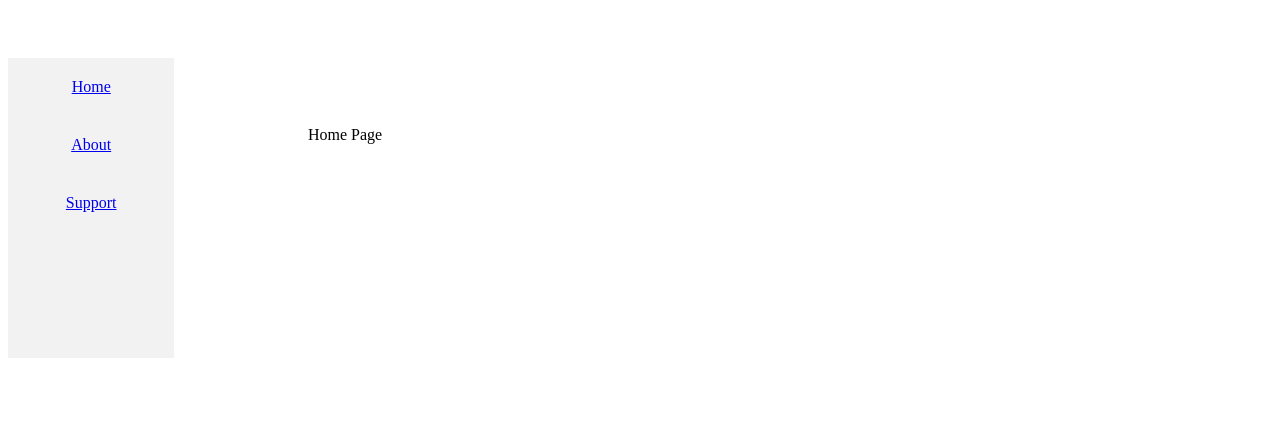
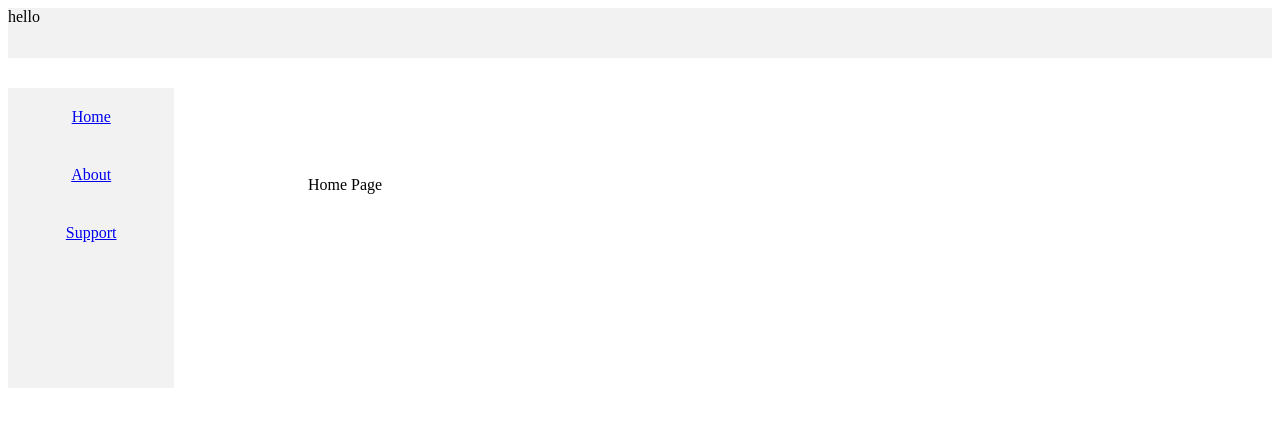
Before and after one commit to jinenab/reach-router, a React (Create React App) app: page / in a window 1280 px wide. Shown: the top 426 px of the page. Built offline with nearby package versions, Linux system fonts and the light colour scheme.

Commit message:
add an horizantal bar styled with css

```diff
--- a/src/App.js
+++ b/src/App.js
@@ -4,7 +4,7 @@ import Home from "./components/Home"
 import HomeNav from "./components/HomeNav"
 import About from "./components/About"
 import Support from "./components/Support"
-import NavBar from "./components/NavBar"
+import SideBar from "./components/SideBar"
 import User from "./components/User"
 import Dash from './components/Dash';
 import DashboardNav from './components/DashboardNav';
@@ -12,24 +12,19 @@ import DashHome from './components/DashHome';
 import Team from './components/Team';
 import NotFound from './components/NotFound';
 import  "./style.scss"
+import NavBar from './components/NavBar/navBar';
 function App() {
 return(<div>
-
-    <NavBar className="NavBar" >
+<NavBar></NavBar>
+    <SideBar  >
     <Location>
   {props =>
      props.location.pathname ==="/"?
      (<HomeNav/>):(<DashboardNav/>)
  }
 </Location>
-        {/* <Router primary={false}>
-            <HomeNav path="/*" />
-            <DashboardNav path="dashboard/*" />
 
-
-
-        </Router> */}
-    </NavBar>
+    </SideBar>
     <Router className="Router">
         <Home path="/" exact/>
         <About path="about" exact/>
--- a/src/components/NavBar/index.js
+++ b/src/components/NavBar/index.js
@@ -1,2 +1,2 @@
-import NavBar from "./navBar"
+import NavBar from "./navBar";
 export default NavBar
--- a/src/components/NavBar/navBar.js
+++ b/src/components/NavBar/navBar.js
@@ -1,15 +1,8 @@
 import React from "react"
-import {Link} from "@reach/router"
 function NavBar(props){
-    return(    <div>
-        {/* <nav>
+    return(    <div className="NavBar">
 
-            <div><Link to="/">Home</Link> </div>
-            <div><Link to="about"> About</Link> </div>
-            <div><Link to="support"> Support</Link></div>
-        </nav>
-        <br></br> */}
-        {props.children}
+        hello
     </div>)
 }
 export default NavBar
--- /dev/null
+++ b/src/components/SideBar/index.js
@@ -0,0 +1,2 @@
+import SideBar from "./sideBar";
+export default SideBar
--- /dev/null
+++ b/src/components/SideBar/sideBar.js
@@ -0,0 +1,8 @@
+import React from "react"
+function SideBar(props){
+    return(    <div>
+
+        {props.children}
+    </div>)
+}
+export default SideBar
--- a/src/style.scss
+++ b/src/style.scss
@@ -4,7 +4,7 @@ nav{
     flex-direction: column;
     width: 13%;
     height: 300px;
-    margin-top: 50px;
+    margin-top: 30px;
     position: fixed;
    div{
        display: column;
@@ -25,3 +25,11 @@ div{
 }
    }
 }
+
+.NavBar
+{ display: flex;
+  flex-direction: row;
+  background-color: #f0f0f0d0;
+height: 50px;
+margin: 0;
+}
```
